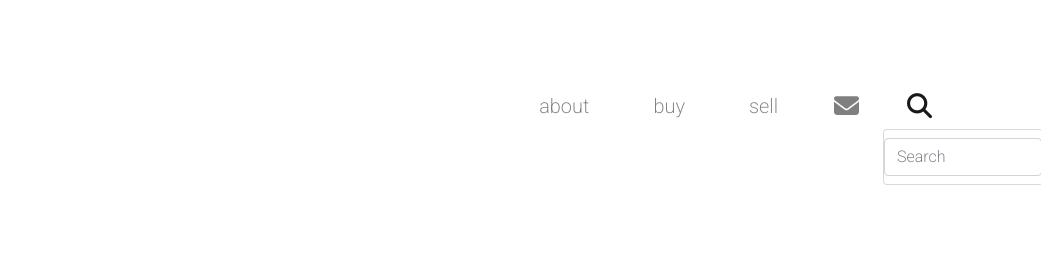
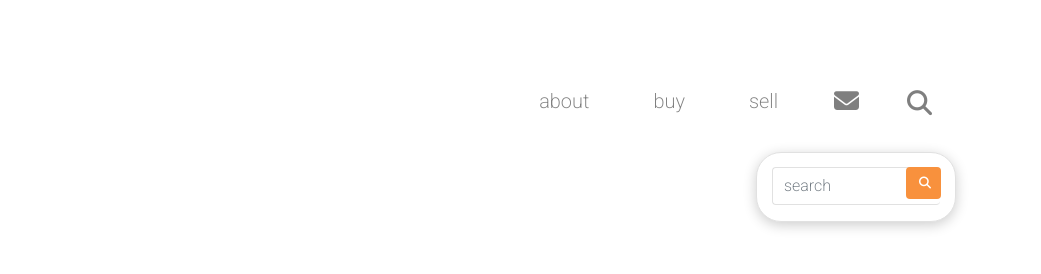
Before and after one commit to parkerfromcal/big-auctions, a website: page index.html in a window 1280 px wide. Both pictures are taken after a click on the link 1158 px from the left and 106 px from the top of the page. Shown: the top 274 px of the page, 239-1280 px from the left. Drawn offline with nearby package versions, Linux system fonts and the light colour scheme.

Commit message:
first take on search bar box

```diff
--- a/css/styles.css
+++ b/css/styles.css
@@ -203,3 +203,74 @@ a {
 .card-header > h2 button[aria-expanded="false"] .fa-plus {
     display: inline-block;
 }
+
+.searchLink {
+    cursor: pointer;
+    display: block;
+    float: right;
+    font-size: 20px;
+    height: 50px;
+    padding: 10px 20px 15px 18.5px;
+    position: relative;
+}
+
+.searchLink:hover,
+.searchLink.open {
+    cursor: pointer;
+}
+
+.searchLink.open > .searchForm {
+    display: block;
+}
+
+.searchForm {
+    display: none;
+    position: absolute;
+    width: 200px;
+    height: 70px;
+    line-height: 40px;
+    top: 70px;
+    right: 0;
+    padding: 0 15px;
+    cursor: default;
+    border-radius: 25px;
+    border-style: solid;
+    border-width: 1px;
+    border-color: #e1e1e1;
+    box-shadow: 0 3px 13px 0 rgba(0, 0, 0, 0.2);
+    margin-left: -120px;
+    z-index: 9999999;
+    background-color: #fff;
+}
+
+.searchLink.open .searchForm {
+    display: block;
+}
+
+#search {
+    display: block;
+    position: relative;
+}
+
+#s {
+    width: 100%;
+    background: #fff;
+    padding: 0 11px;
+    border: 1px solid #e1e1e1;
+    border-right: none;
+    color: #888;
+    margin: 14px 0;
+}
+
+.sbtn {
+    display: block;
+    position: absolute;
+    background: none;
+    color: #fff;
+    font-size: 0.6em;
+    cursor: pointer;
+    right: 14px;
+    top: 14px;
+    width: 35px;
+    background-color: #f8913d;
+}
--- a/index.html
+++ b/index.html
@@ -34,19 +34,17 @@
                         <li class="nav-item-main px-4"><a class="nav-link" href="about.html"> About</a></li>
                         <li class="nav-item-main px-4"><a class="nav-link" href="buy.html"> Buy</a></li>
                         <li class="nav-item-main px-4"><a class="nav-link" href="sell.html"> Sell</a></li>
-                        <a class="nav-link px-4" href="about.html"><i class="fa fa-envelope fa-lg"></i></a>
-                        <li class="nav-item dropdown">
-                            <a class="nav-link px-4" href="#" id="navbarDropdown" role="button" data-toggle="dropdown"
-                                aria-haspopup="true" aria-expanded="false">
-                                <i class="fa fa-search fa-lg"></i>
-                            </a>
-                            <div class="dropdown-menu rounded">
-                                <div class="form-group-small has-search">
-                                    <span class="form-control-feedback"></span>
-                                    <input type="text" class="form-control" placeholder="Search">
-                                </div>
+                        <a class="nav-link px-4" href="about.html#getInTouch"><i class="fa fa-envelope fa-lg"></i></a>
+                        <a class="nav-link px-4 searchLink" id="searchLink"><i class="fa fa-search fa-lg"></i>
+                            <div class="input-group searchForm">
+                            <div class="form-outline">
+                              <input type="search" id="s" id="s" class="form-control" placeholder="search" />
                             </div>
-                        </li>
+                            <button type="button" class="btn sbtn">
+                              <i class="fas fa-search"></i>
+                            </button>
+                          </div>
+                        </a>
                     </ul>
                 </div>
             </div>
@@ -143,6 +141,7 @@
     <!-- jQuery must come first then the Bootstrap JavaScript plugins.-->
     <script src="node_modules/jquery/dist/jquery.slim.min.js"></script>
     <script src="node_modules/bootstrap/dist/js/bootstrap.min.js"></script>
+    <script src="js/scripts.js"></script>
 </body>
 
 </html>
--- /dev/null
+++ b/js/scripts.js
@@ -0,0 +1,5 @@
+$(function() {
+    $('#searchLink').on('click', function(e) {
+        $(this).toggleClass('open');
+    });
+});
```
Also changed, not shown: about.html (+1 -1 lines), 1 other file.
